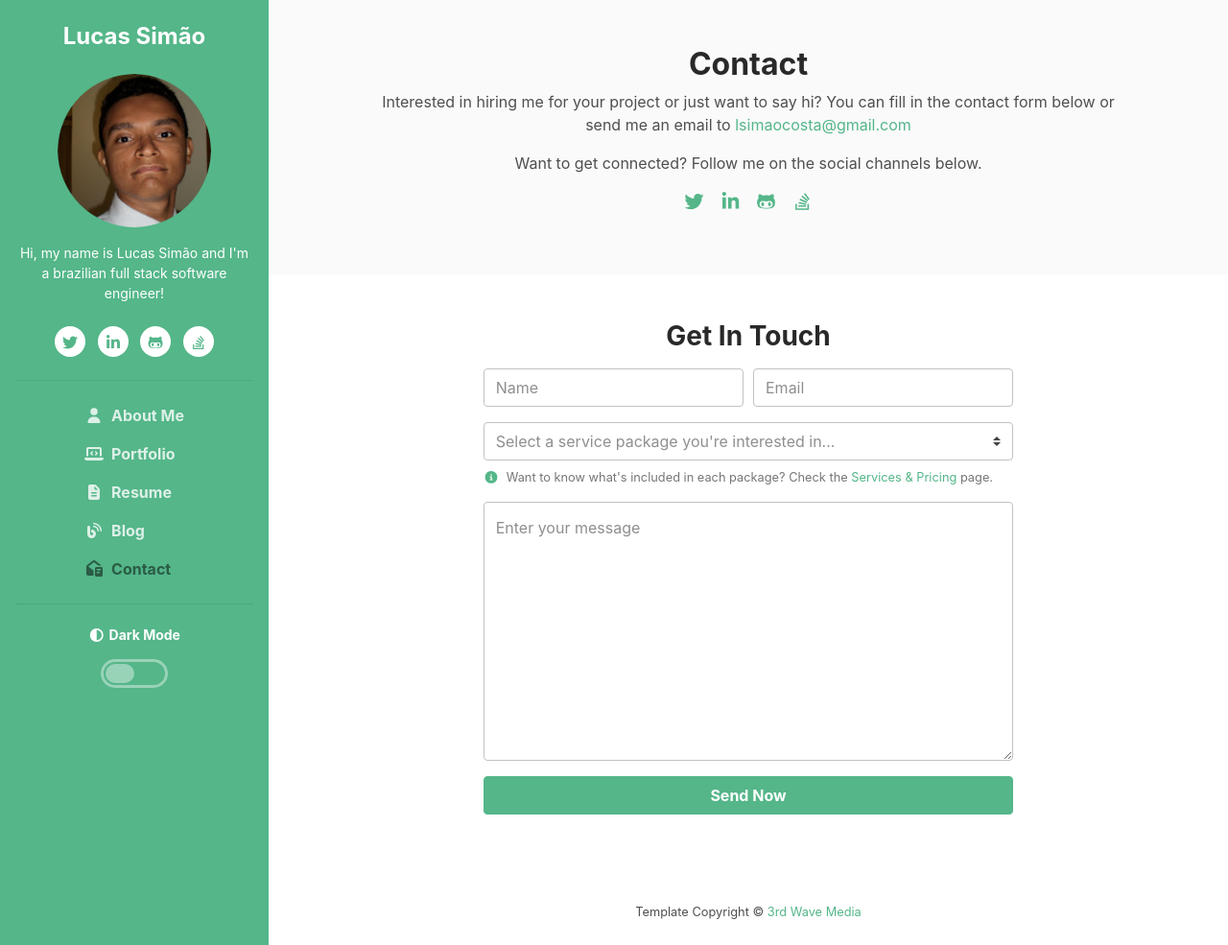
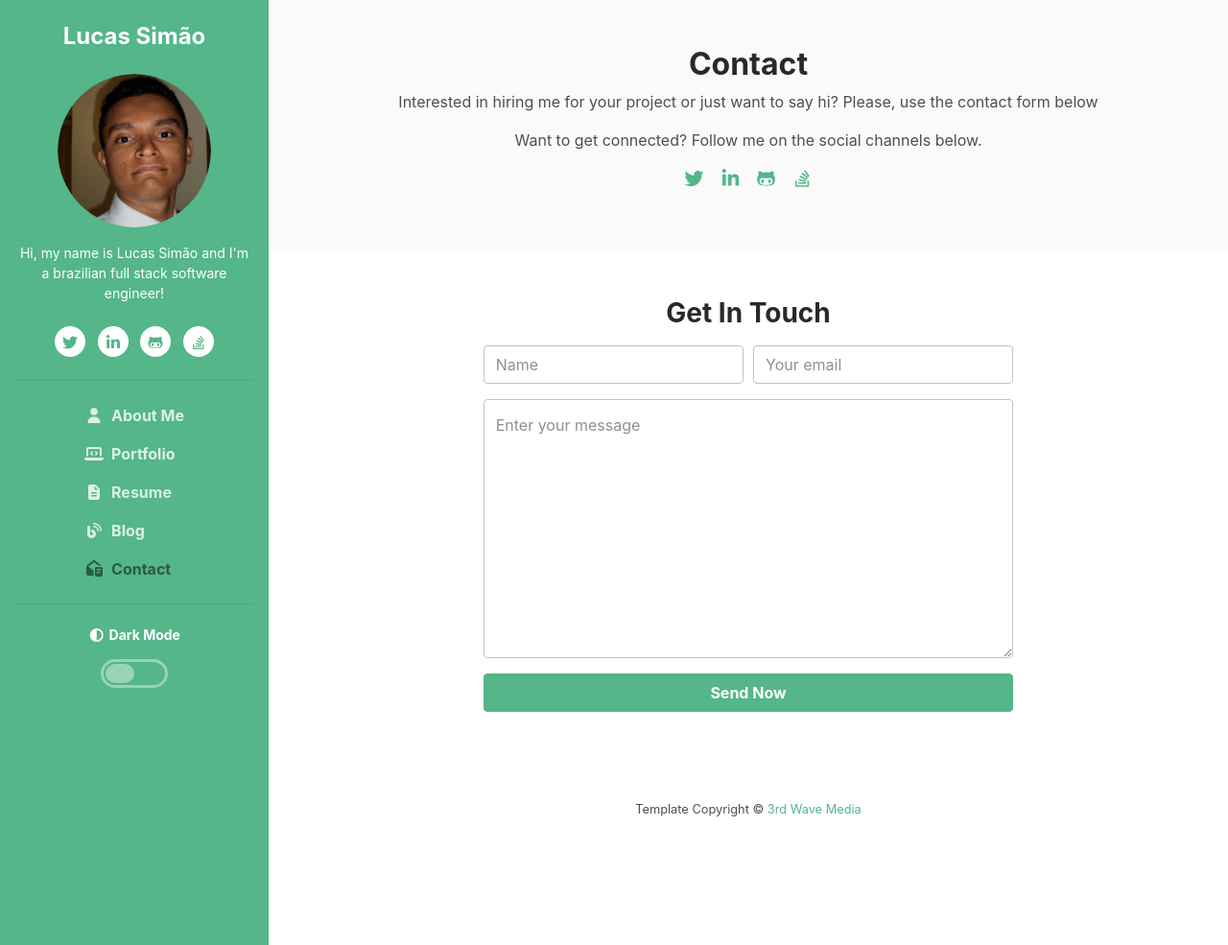
Before and after one commit to lucassimao/lucassimao.com, a Jekyll site: the page built from src/contact.html, in a window 1280 px wide and 985 px high. Shown: the whole window at 96% size. Built offline with Jekyll 4.4.1, drawn with Linux system fonts in a browser that asks for light colours; nearby versions of some CDN libraries; library files that are not in the unit come from our copies.

```diff
--- a/src/contact.html
+++ b/src/contact.html
@@ -5,8 +5,7 @@ layout: default
 	<div class="container text-center single-col-max-width">
 		<h2 class="heading">Contact</h2>
 		<div class="intro">
-			<p>Interested in hiring me for your project or just want to say hi? You can fill in the contact form below
-				or send me an email to <a href="mailto:{{page.my_email}}">{{page.my_email}}</a></p>
+			<p>Interested in hiring me for your project or just want to say hi? Please, use the contact form below</p>
 			<p>Want to get connected? Follow me on the social channels below.</p>
 			<ul class="list-inline mb-0">
 				<li class="list-inline-item mb-3"><a class="twitter" target="_blank" href="{{page.twitter_profile}}"><i
@@ -30,7 +29,7 @@ layout: default
 </section>
 <section class="contact-section px-3 py-5 p-md-5">
 	<div class="container">
-		<form id="contact-form" class="contact-form col-lg-8 mx-lg-auto" method="post" action="">
+		<form id="contact-form" class="contact-form col-lg-8 mx-lg-auto" method="post">
 			<h3 class="text-center mb-3">Get In Touch</h3>
 			<div class="form-row">
 				<div class="form-group col-md-6">
@@ -39,25 +38,13 @@ layout: default
 						required="" aria-required="true">
 				</div>
 				<div class="form-group col-md-6">
-					<label class="sr-only" for="cemail">Email</label>
-					<input type="email" class="form-control" id="cemail" name="email" placeholder="Email" required=""
+					<label class="sr-only" for="cemail">Your email</label>
+					<input type="email" class="form-control" id="cemail" name="from" placeholder="Your email" required=""
 						aria-required="true">
 				</div>
 				<div class="form-group col-12">
-					<select id="services" class="custom-select" name="services">
-						<option selected>Select a service package you're interested in...</option>
-						<option value="basic">Basic</option>
-						<option value="standard">Standard</option>
-						<option value="premium">Premium</option>
-						<option value="not sure">Not sure</option>
-					</select>
-					<small class="form-text text-muted pt-1"><i class="fas fa-info-circle mr-2 text-primary"></i>Want to
-						know what's included in each package? Check the <a href="services.html" target="_blank">Services
-							&amp; Pricing</a> page.</small>
-				</div>
-				<div class="form-group col-12">
 					<label class="sr-only" for="cmessage">Your message</label>
-					<textarea class="form-control" id="cmessage" name="message" placeholder="Enter your message"
+					<textarea class="form-control" id="cmessage" name="text" placeholder="Enter your message"
 						rows="10" required="" aria-required="true"></textarea>
 				</div>
 				<div class="form-group col-12">
```
Also changed, not shown: other parts of src/contact.html (+22 -0 lines), mailer/index.js (+27 -12 lines), package.json (+6 -1 lines), 2 other files.
